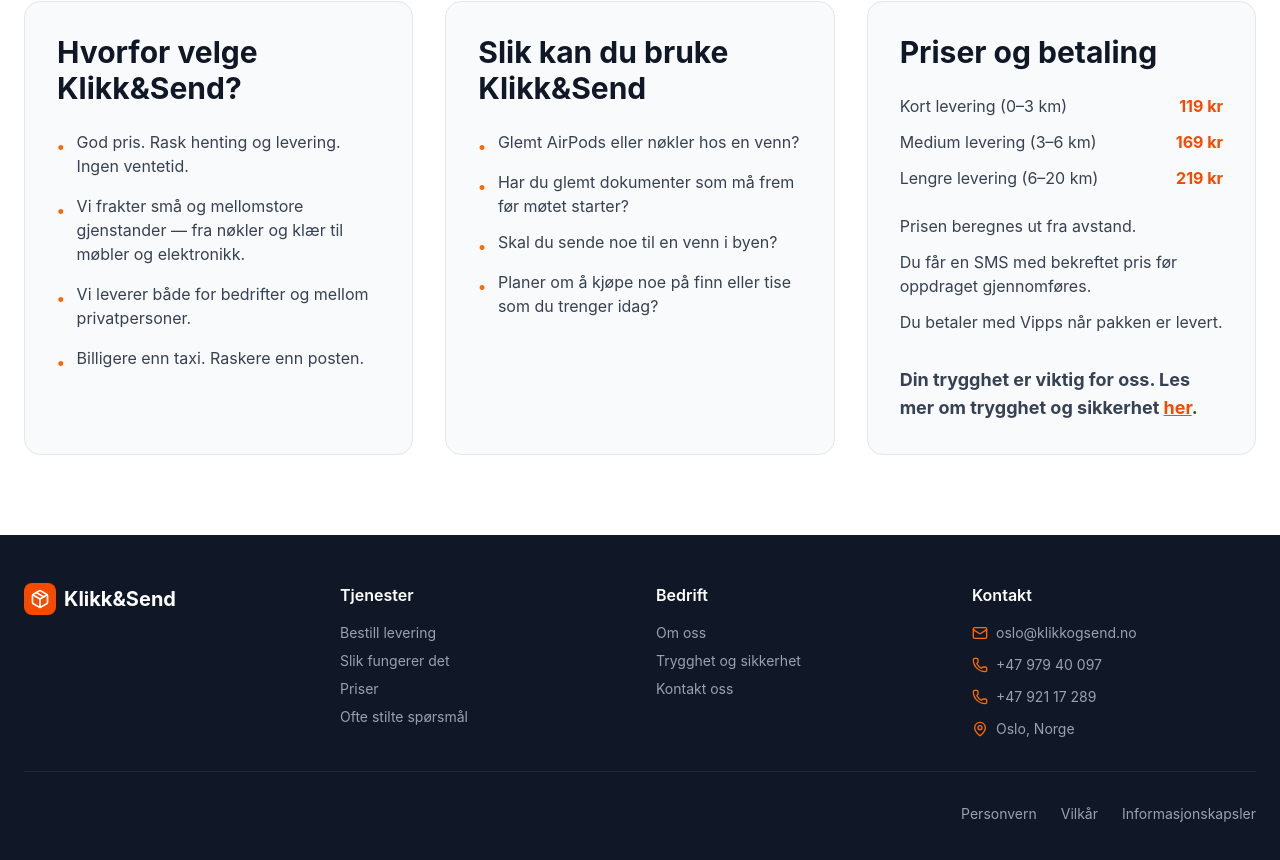
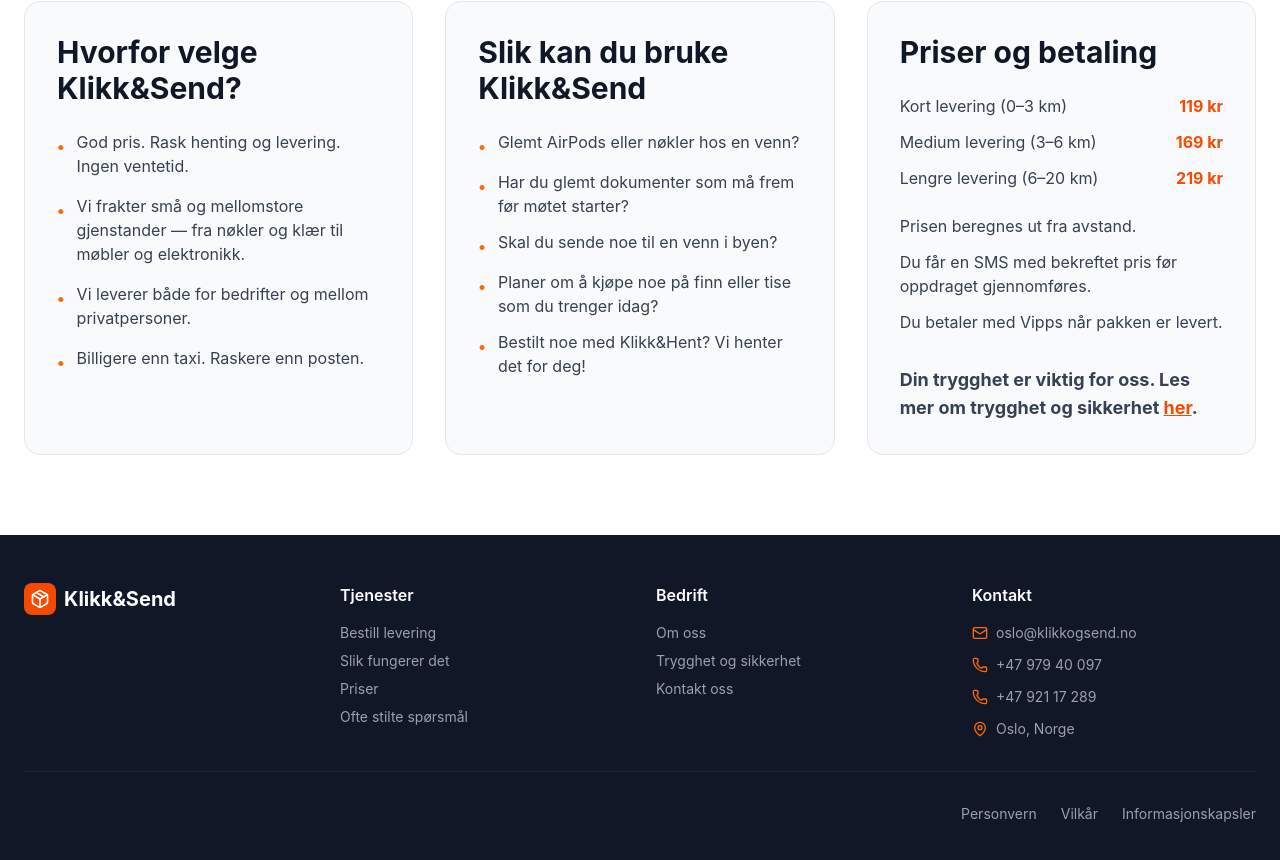
Before and after one commit to moreamakaveli-cyber/klikk-send-live, a Next.js app: page / in a window 1280 px wide. Shown: the part 1444-2304 px from the top of the page. Built offline with nearby package versions, Linux system fonts and the light colour scheme.

Commit message:
Legg til 'Bestilt noe med Klikk&Hent? Vi henter det for deg!' i Slik kan du bruke oss

```diff
--- a/app/components/HowItWorks.tsx
+++ b/app/components/HowItWorks.tsx
@@ -115,6 +115,10 @@ export default function HowItWorks() {
                 <span className="text-orange-500 font-bold mt-1">•</span>
                 <span>Planer om å kjøpe noe på finn eller tise som du trenger idag?</span>
               </li>
+              <li className="flex items-start gap-3">
+                <span className="text-orange-500 font-bold mt-1">•</span>
+                <span>Bestilt noe med Klikk&Hent? Vi henter det for deg!</span>
+              </li>
             </ul>
           </div>
 
```
